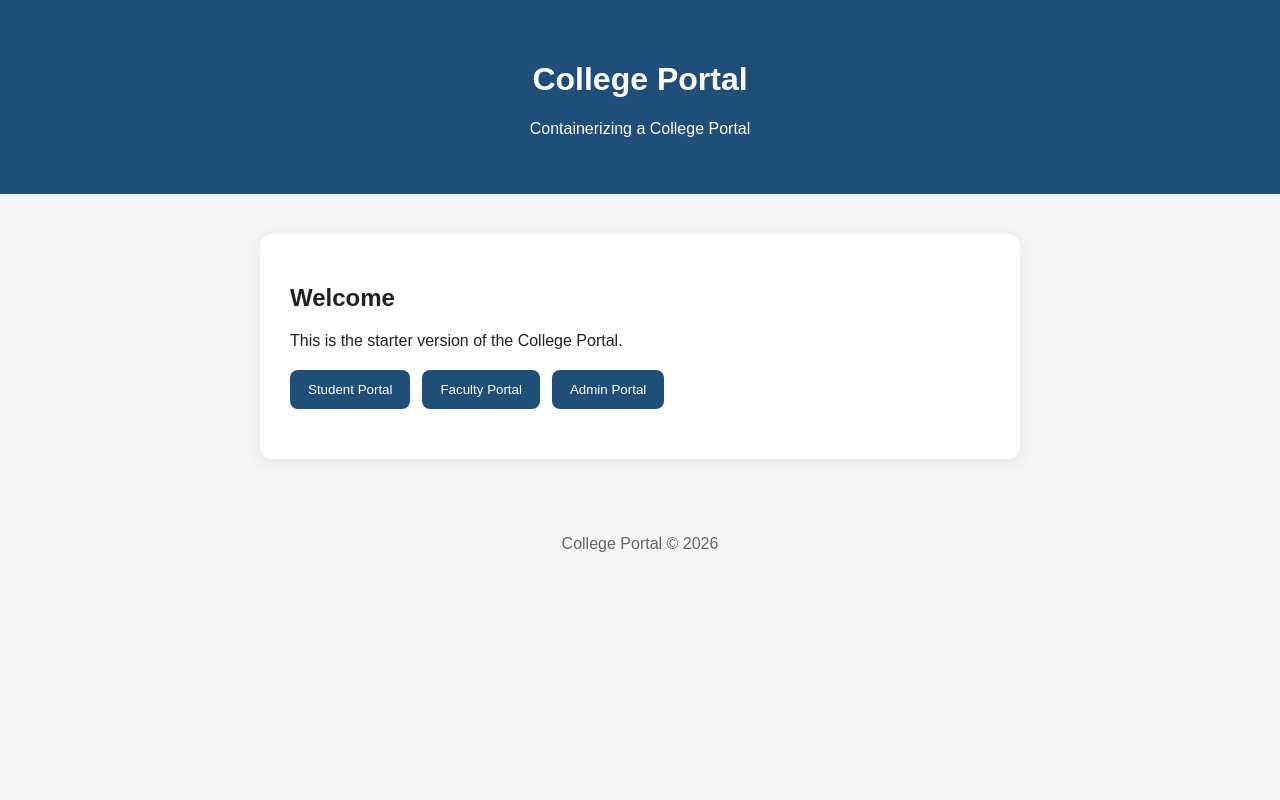
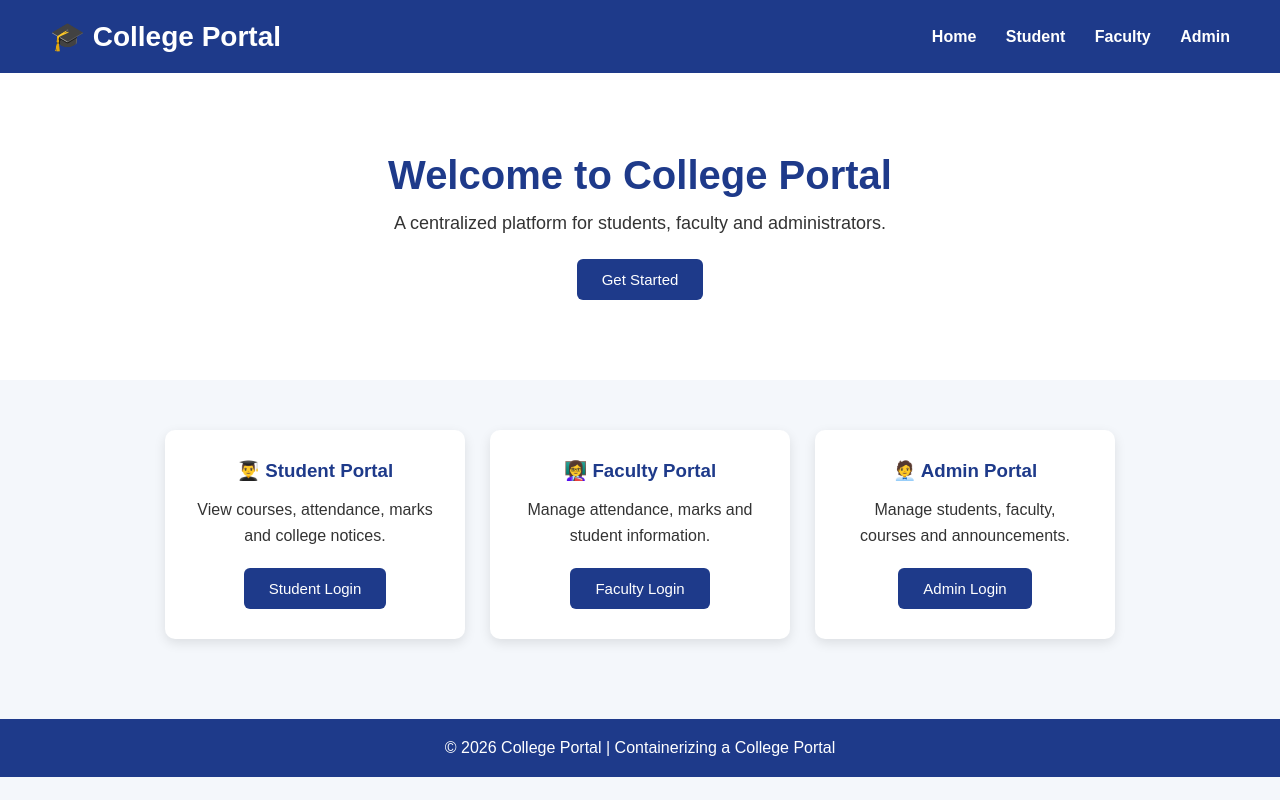
Before and after one commit to supadmapriya2007-coder/containerizing-a-college-portal, a plain HTML site: page frontend/index.html in a window 1280 px wide. Drawn offline with Linux system fonts and the light colour scheme.

Commit message:
Add student portal pages

```diff
--- a/frontend/css/style.css
+++ b/frontend/css/style.css
@@ -1,61 +1,121 @@
 * {
+    margin: 0;
+    padding: 0;
     box-sizing: border-box;
 }
 
 body {
-  margin: 0;
     font-family: Arial, sans-serif;
-  background: #f4f6f8;
-  color: #222;
+    background: #f4f7fb;
+    color: #333;
 }
 
+/* Header */
 header {
-  padding: 40px 20px;
-  text-align: center;
-  background: #1f4e79;
+    background: #1e3a8a;
     color: white;
+    padding: 20px 50px;
+    display: flex;
+    justify-content: space-between;
+    align-items: center;
 }
 
-.container {
-  max-width: 800px;
-  margin: 40px auto;
-  padding: 0 20px;
+header h1 {
+    font-size: 28px;
+}
+
+nav a {
+    color: white;
+    text-decoration: none;
+    margin-left: 25px;
+    font-weight: bold;
+}
+
+nav a:hover {
+    text-decoration: underline;
+}
+
+/* Hero Section */
+.hero {
+    text-align: center;
+    padding: 80px 20px;
+    background: white;
+}
+
+.hero h2 {
+    font-size: 40px;
+    color: #1e3a8a;
+    margin-bottom: 15px;
+}
+
+.hero p {
+    font-size: 18px;
+    margin-bottom: 25px;
+}
+
+button {
+    background: #1e3a8a;
+    color: white;
+    border: none;
+    padding: 12px 25px;
+    border-radius: 6px;
+    cursor: pointer;
+    font-size: 15px;
+}
+
+button:hover {
+    background: #162d6b;
+}
+
+/* Portal Cards */
+.cards {
+    display: flex;
+    justify-content: center;
+    gap: 25px;
+    padding: 50px;
+    flex-wrap: wrap;
 }
 
 .card {
     background: white;
+    width: 300px;
     padding: 30px;
-  border-radius: 12px;
-  box-shadow: 0 4px 15px rgba(0,0,0,.08);
+    text-align: center;
+    border-radius: 10px;
+    box-shadow: 0 4px 12px rgba(0, 0, 0, 0.1);
 }
 
-.buttons {
-  display: flex;
-  gap: 12px;
-  flex-wrap: wrap;
-  margin-top: 20px;
+.card h3 {
+    color: #1e3a8a;
+    margin-bottom: 15px;
 }
 
-button {
-  border: 0;
-  padding: 12px 18px;
-  border-radius: 8px;
-  cursor: pointer;
-  background: #1f4e79;
-  color: white;
+.card p {
+    line-height: 1.6;
+    margin-bottom: 20px;
 }
 
-button:hover {
-  opacity: .9;
+/* Footer */
+footer {
+    background: #1e3a8a;
+    color: white;
+    text-align: center;
+    padding: 20px;
+    margin-top: 30px;
 }
 
-#message {
-  margin-top: 20px;
-  font-weight: bold;
+/* Mobile */
+@media (max-width: 768px) {
+    header {
+        flex-direction: column;
+        gap: 15px;
     }
 
-footer {
-  text-align: center;
-  padding: 20px;
-  color: #666;
+    nav a {
+        margin: 0 8px;
     }
+
+    .hero h2 {
+        font-size: 30px;
+    }
+}
--- a/frontend/index.html
+++ b/frontend/index.html
@@ -4,31 +4,72 @@
     <meta charset="UTF-8">
     <meta name="viewport" content="width=device-width, initial-scale=1.0">
     <title>College Portal</title>
+
     <link rel="stylesheet" href="css/style.css">
 </head>
+
 <body>
+
     <header>
-    <h1>College Portal</h1>
-    <p>Containerizing a College Portal</p>
+        <h1>🎓 College Portal</h1>
+
+        <nav>
+            <a href="index.html">Home</a>
+            <a href="#">Student</a>
+            <a href="#">Faculty</a>
+            <a href="#">Admin</a>
+        </nav>
     </header>
 
-  <main class="container">
-    <section class="card">
-      <h2>Welcome</h2>
-      <p>This is the starter version of the College Portal.</p>
-      <div class="buttons">
-        <button onclick="showMessage('Student Portal selected')">Student Portal</button>
-        <button onclick="showMessage('Faculty Portal selected')">Faculty Portal</button>
-        <button onclick="showMessage('Admin Portal selected')">Admin Portal</button>
+    <main>
+
+        <section class="hero">
+            <h2>Welcome to College Portal</h2>
+
+            <p>
+                A centralized platform for students, faculty and administrators.
+            </p>
+
+            <button onclick="showMessage()">
+                Get Started
+            </button>
+        </section>
+
+        <section class="cards">
+
+            <div class="card">
+                <h3>👨‍🎓 Student Portal</h3>
+                <p>
+                    View courses, attendance, marks and college notices.
+                </p>
+                <button>Student Login</button>
             </div>
-      <p id="message"></p>
+
+            <div class="card">
+                <h3>👩‍🏫 Faculty Portal</h3>
+                <p>
+                    Manage attendance, marks and student information.
+                </p>
+                <button>Faculty Login</button>
+            </div>
+
+            <div class="card">
+                <h3>🧑‍💼 Admin Portal</h3>
+                <p>
+                    Manage students, faculty, courses and announcements.
+                </p>
+                <button>Admin Login</button>
+            </div>
+
         </section>
+
     </main>
 
     <footer>
-    <p>College Portal &copy; 2026</p>
+        <p>© 2026 College Portal | Containerizing a College Portal</p>
     </footer>
 
     <script src="js/script.js"></script>
+
 </body>
 </html>
```
Also changed, not shown: frontend/attendance.html (added, +75 -0 lines), frontend/course.html (added, +79 -0 lines), frontend/marks.html (added, +69 -0 lines), frontend/notices.html (added, +84 -0 lines), frontend/student.html (added, +100 -0 lines). Lines whose indentation alone changed are shown as unchanged.
